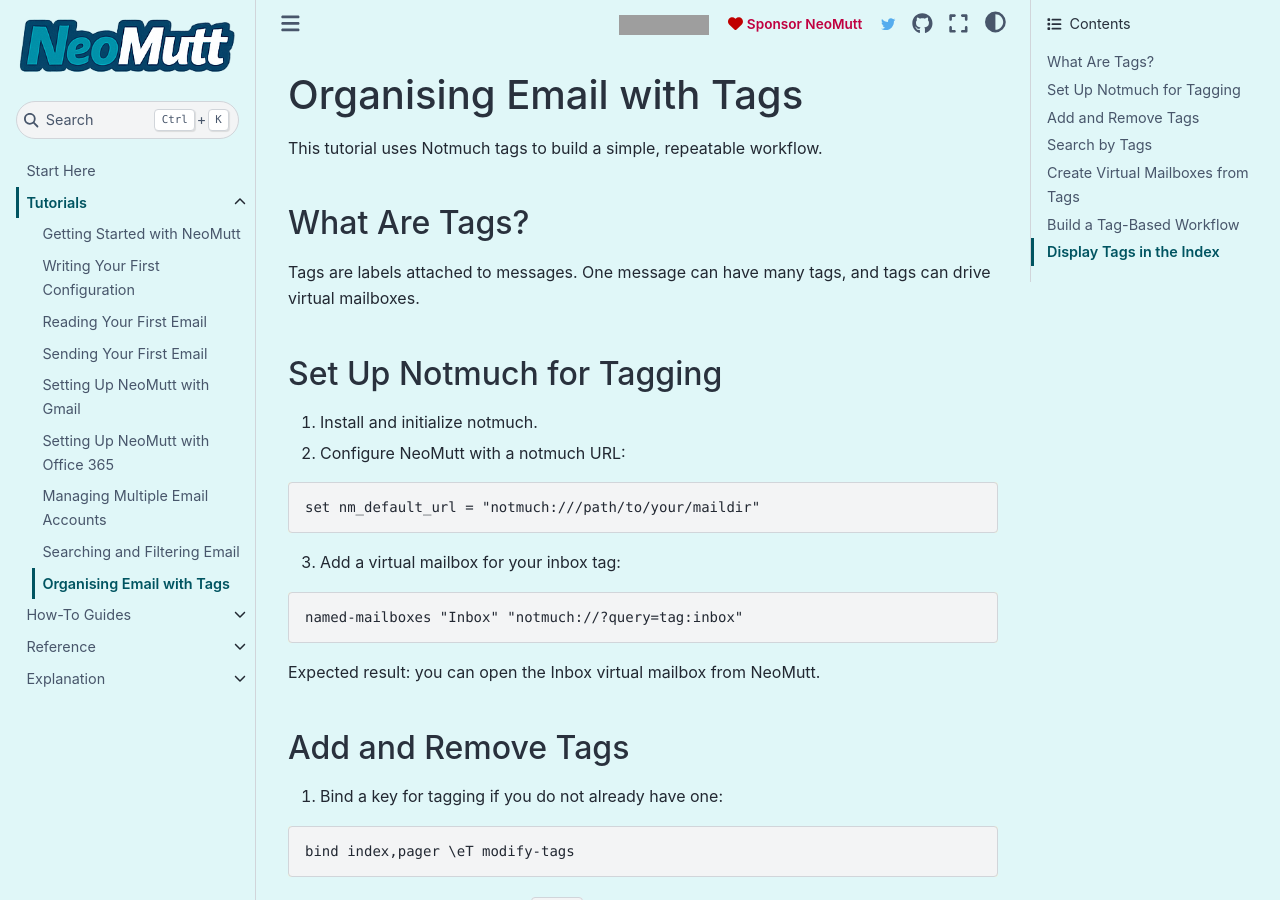
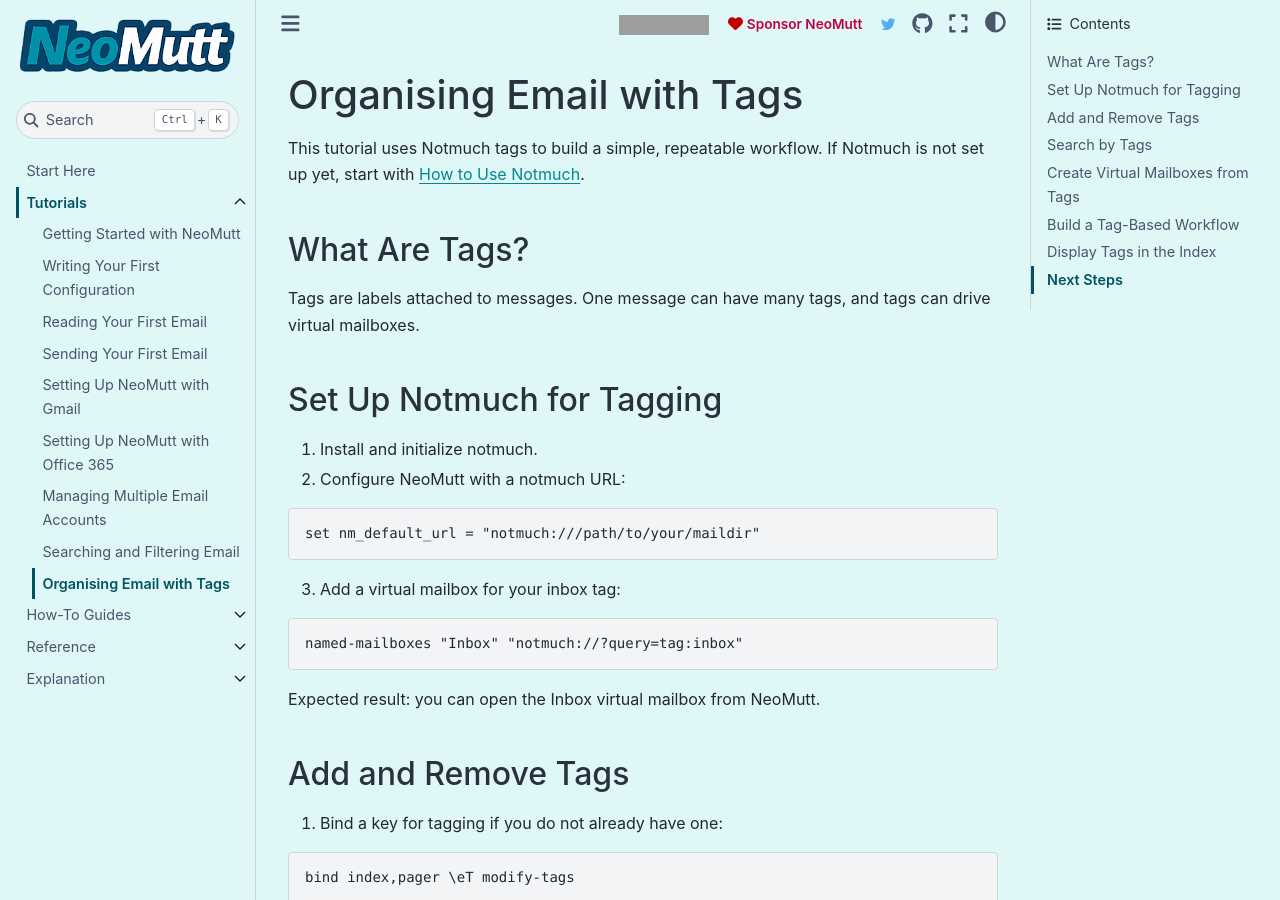
Before and after one commit to neomutt/docs, a Sphinx documentation site: the page built from docs/tutorials/tags-workflow.md, in a window 1280 px wide and 900 px high. Built offline with Sphinx 7.4.7 and the Sphinx Book theme 1.1.4, drawn with Linux system fonts in a browser that asks for light colours; some of the changed text lies outside the part shown; grey boxes are pictures that could not be loaded.

Commit message:
docs: add onboarding links to tags workflow

```diff
--- a/docs/tutorials/tags-workflow.md
+++ b/docs/tutorials/tags-workflow.md
@@ -7,6 +7,7 @@
 # Organising Email with Tags
 
 This tutorial uses Notmuch tags to build a simple, repeatable workflow.
+If Notmuch is not set up yet, start with [How to Use Notmuch](../howto/notmuch).
 
 ## What Are Tags?
 
@@ -84,4 +85,9 @@
 
 Expected result: tags appear next to messages in the index.
 
-See [How to Use Notmuch](/home/mutt/rtd/docs/docs/howto/notmuch.md) for full configuration details.
+See [How to Use Notmuch](../howto/notmuch) for full configuration details.
+
+## Next Steps
+
+- "I want to search by tag quickly." Continue with [Searching and Filtering Email](searching-email).
+- "I want to tune my index view." See [Format Strings](../howto/format-strings) and [Index Format](../reference/variables/index).
```
